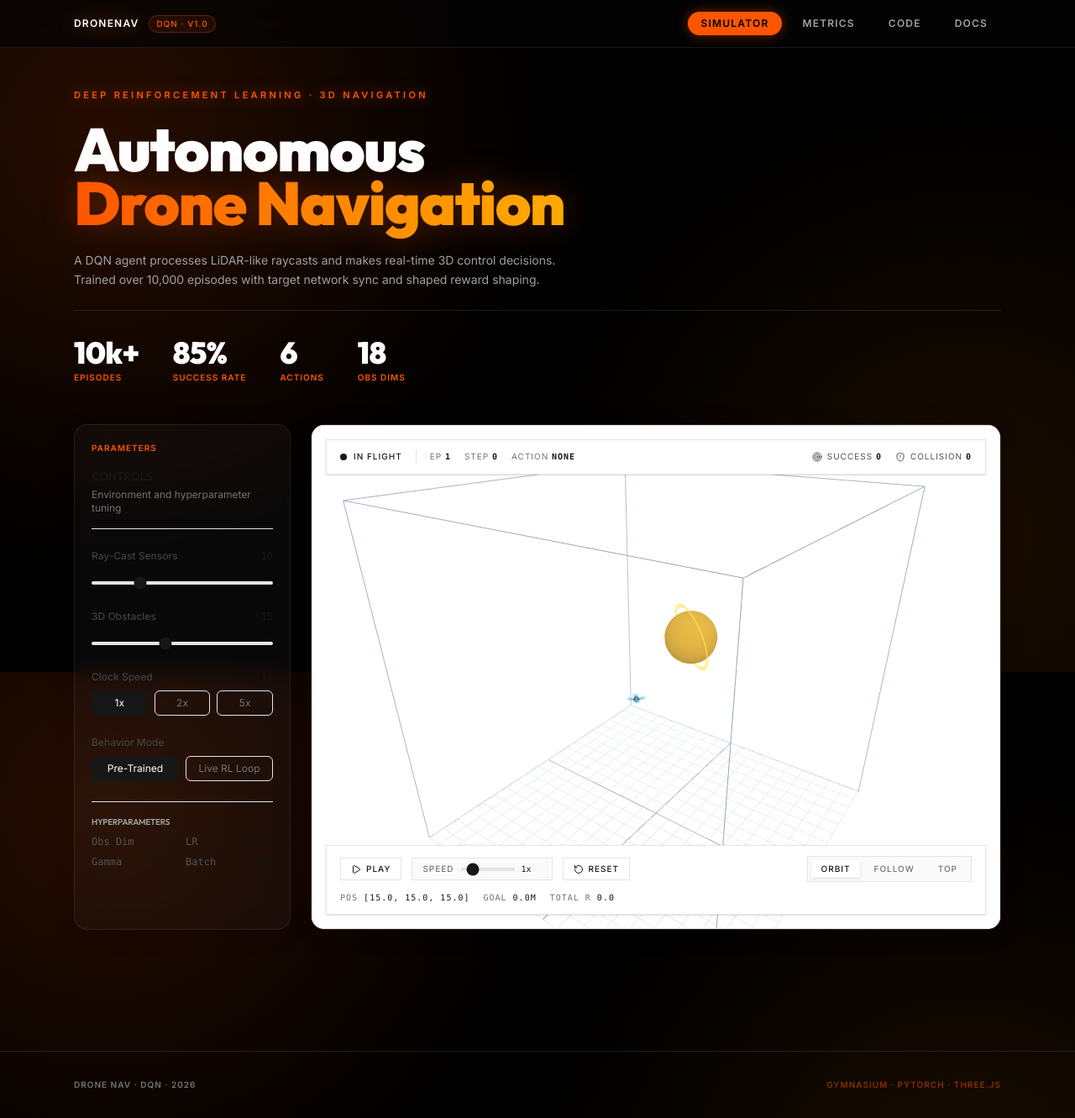
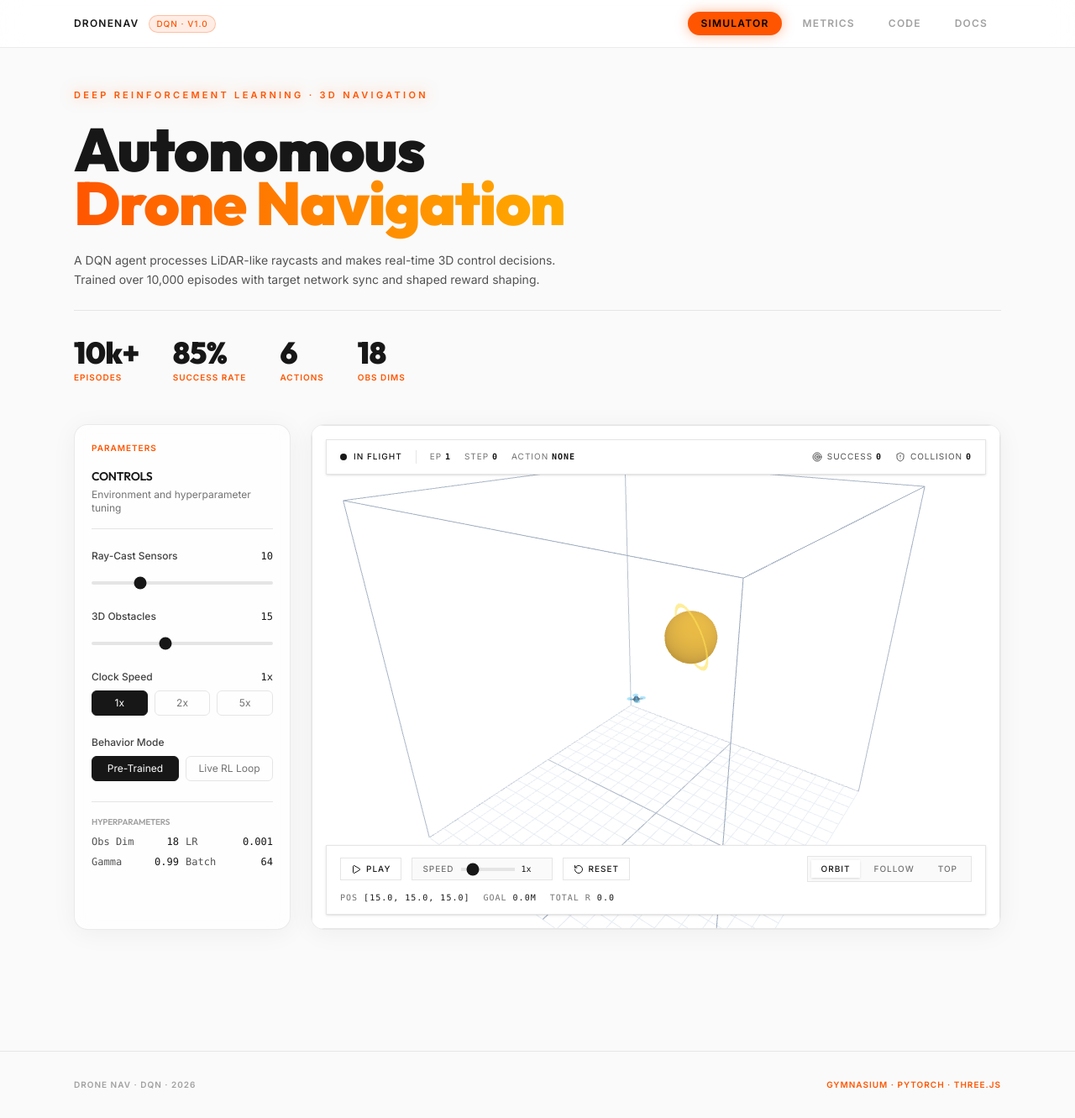
Before and after one commit to mukuld1511-bit/Drone-Simulator-RL, a React (Vite) app: page / in a window 1280 px wide. Shown: the whole page at 84% size. Built offline with nearby package versions, Linux system fonts and the light colour scheme; no server answers.

Commit message:
Fix: Add PyTorch CPU requirements and .vercelignore to fix Azure 503 and Vercel build. UI: Revert to Light Theme with premium fonts

```diff
--- a/src/App.tsx
+++ b/src/App.tsx
@@ -22,7 +22,7 @@ export default function App() {
   const [mode, setMode] = useState<'policy' | 'training' | 'teleop'>('policy');
 
   return (
-    <div className="min-h-screen bg-transparent text-white selection:bg-[#ff5500] selection:text-white">
+    <div className="min-h-screen bg-[#fafafa] text-neutral-900 selection:bg-[#ff5500] selection:text-white">
 
       {/* ── Header ───────────────────────────────────────────── */}
       <header className="glass-nav sticky top-0 z-50">
@@ -30,7 +30,7 @@ export default function App() {
 
           {/* Logo */}
           <div className="flex items-center gap-3">
-            <span className="text-xs font-black tracking-widest uppercase text-white drop-shadow-[0_0_10px_rgba(255,85,0,0.5)]">
+            <span className="text-xs font-black tracking-widest uppercase text-neutral-900">
               DroneNav
             </span>
             <span className="hidden sm:inline text-[10px] font-medium text-[#ff5500] uppercase tracking-widest border border-[#ff5500]/30 bg-[#ff5500]/10 px-2 py-0.5 rounded-full">
@@ -72,18 +72,18 @@ export default function App() {
 
               {/* Big heading */}
               <h1 className="text-6xl sm:text-7xl font-display font-black tracking-tighter leading-[0.9] max-w-4xl">
-                <span className="text-white">Autonomous</span><br />
-                <span className="text-transparent bg-clip-text bg-gradient-to-r from-[#ff5500] to-[#ffaa00] drop-shadow-[0_0_20px_rgba(255,85,0,0.3)]">Drone Navigation</span>
+                <span className="text-neutral-900">Autonomous</span><br />
+                <span className="text-transparent bg-clip-text bg-gradient-to-r from-[#ff5500] to-[#ffaa00]">Drone Navigation</span>
               </h1>
 
               {/* Descriptor */}
-              <p className="text-sm text-neutral-400 max-w-xl leading-relaxed font-light">
+              <p className="text-sm text-neutral-600 max-w-xl leading-relaxed font-light">
                 A DQN agent processes LiDAR-like raycasts and makes real-time 3D control decisions.
                 Trained over 10,000 episodes with target network sync and shaped reward shaping.
               </p>
 
               {/* Stats bar */}
-              <div className="flex flex-wrap gap-10 pt-8 border-t border-white/10">
+              <div className="flex flex-wrap gap-10 pt-8 border-t border-neutral-200">
                 {[
                   { value: '10k+',  label: 'Episodes'    },
                   { value: '85%',   label: 'Success Rate' },
@@ -91,7 +91,7 @@ export default function App() {
                   { value: '18',    label: 'Obs Dims'     },
                 ].map(({ value, label }) => (
                   <div key={label} className="flex flex-col gap-1">
-                    <span className="text-4xl font-display font-black tracking-tight text-white leading-none">
+                    <span className="text-4xl font-display font-black tracking-tight text-neutral-900 leading-none">
                       {value}
                     </span>
                     <span className="text-[10px] font-bold text-[#ff5500] uppercase tracking-widest">
@@ -137,7 +137,7 @@ export default function App() {
               <p className="text-[11px] font-bold uppercase tracking-[0.2em] text-[#ff5500] mb-2">
                 Training Analytics
               </p>
-              <h2 className="text-4xl font-display font-black tracking-tighter text-white">
+              <h2 className="text-4xl font-display font-black tracking-tighter text-neutral-900">
                 Performance Metrics
               </h2>
             </div>
@@ -151,7 +151,7 @@ export default function App() {
               <p className="text-[11px] font-bold uppercase tracking-[0.2em] text-[#ff5500] mb-2">
                 Source Files
               </p>
-              <h2 className="text-4xl font-display font-black tracking-tighter text-white">
+              <h2 className="text-4xl font-display font-black tracking-tighter text-neutral-900">
                 Python Codebase
               </h2>
             </div>
@@ -165,7 +165,7 @@ export default function App() {
               <p className="text-[11px] font-bold uppercase tracking-[0.2em] text-[#ff5500] mb-2">
                 System Design
               </p>
-              <h2 className="text-4xl font-display font-black tracking-tighter text-white">
+              <h2 className="text-4xl font-display font-black tracking-tighter text-neutral-900">
                 Architecture Overview
               </h2>
             </div>
@@ -176,10 +176,10 @@ export default function App() {
       </main>
 
       {/* ── Footer ───────────────────────────────────────────── */}
-      <footer className="border-t border-white/10 mt-24">
-        <div className="max-w-6xl mx-auto px-6 py-8 flex items-center justify-between text-[10px] font-bold uppercase tracking-widest text-neutral-500">
+      <footer className="border-t border-neutral-200 mt-24">
+        <div className="max-w-6xl mx-auto px-6 py-8 flex items-center justify-between text-[10px] font-bold uppercase tracking-widest text-neutral-400">
           <span>Drone Nav · DQN · 2026</span>
-          <span className="text-[#ff5500]/50">Gymnasium · PyTorch · Three.js</span>
+          <span className="text-[#ff5500]">Gymnasium · PyTorch · Three.js</span>
         </div>
       </footer>
     </div>
--- a/src/index.css
+++ b/src/index.css
@@ -2,19 +2,15 @@
 @import "tailwindcss";
 
 :root {
-  color-scheme: dark;
+  color-scheme: light;
 }
 
 body {
   font-family: 'Inter', sans-serif;
-  background-color: #000000;
-  color: #ffffff;
+  background-color: #ffffff;
+  color: #171717;
   -webkit-font-smoothing: antialiased;
   -moz-osx-font-smoothing: grayscale;
-  background-image:
-    radial-gradient(circle at 10% 20%, rgba(255, 85, 0, 0.15) 0%, transparent 40%),
-    radial-gradient(circle at 90% 80%, rgba(255, 120, 0, 0.1) 0%, transparent 40%);
-  background-attachment: fixed;
 }
 
 h1, h2, h3, h4, h5, h6, .font-display {
@@ -23,16 +19,16 @@ h1, h2, h3, h4, h5, h6, .font-display {
 }
 
 .glass-panel {
-  background: rgba(255, 255, 255, 0.03);
+  background: rgba(255, 255, 255, 0.7);
   backdrop-filter: blur(12px);
   -webkit-backdrop-filter: blur(12px);
-  border: 1px solid rgba(255, 255, 255, 0.08);
-  box-shadow: 0 4px 30px rgba(0, 0, 0, 0.1);
+  border: 1px solid rgba(0, 0, 0, 0.08);
+  box-shadow: 0 4px 30px rgba(0, 0, 0, 0.05);
 }
 
 .glass-nav {
-  background: rgba(5, 5, 5, 0.7);
+  background: rgba(255, 255, 255, 0.85);
   backdrop-filter: blur(16px);
   -webkit-backdrop-filter: blur(16px);
-  border-bottom: 1px solid rgba(255, 255, 255, 0.08);
+  border-bottom: 1px solid rgba(0, 0, 0, 0.08);
 }
```
Also changed, not shown: requirements.txt (added), 1 other file (tests, documents, lock files or other folders).
